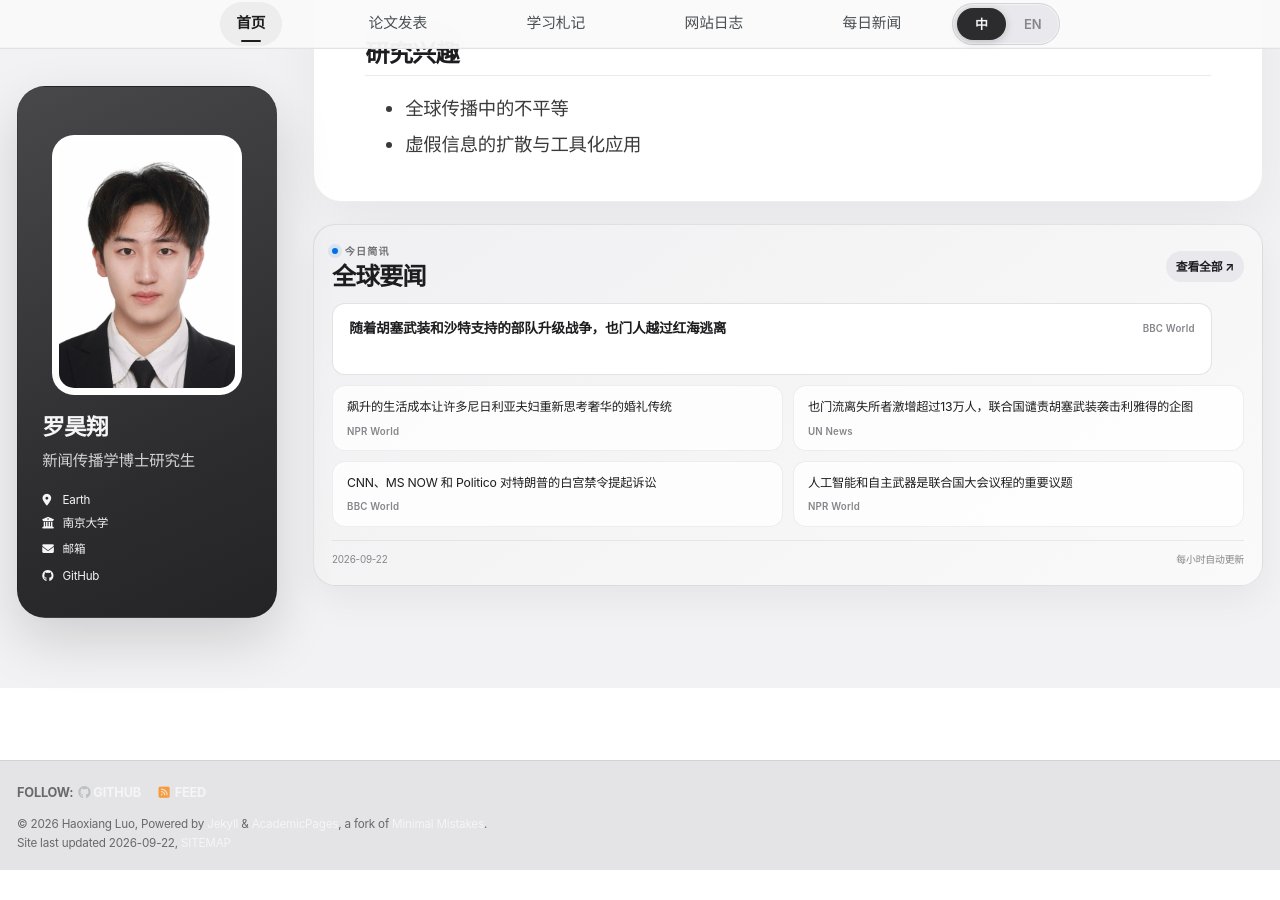
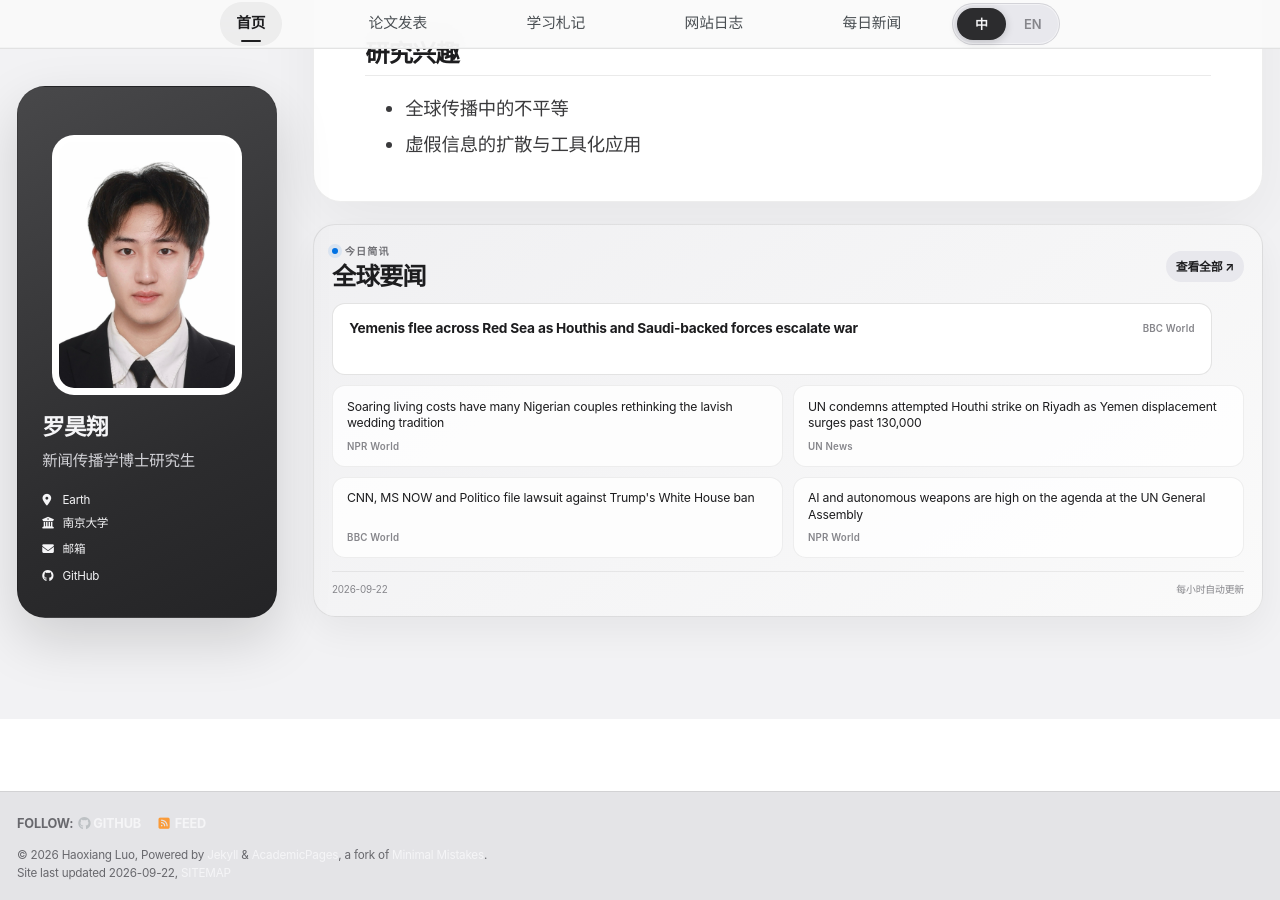
Before and after one commit to HaoxiangLuo/HaoxiangLuo.github.io, a Jekyll site: the page built from _pages/about-zh.md, in a window 1280 px wide and 900 px high, scrolled down 268 px. Built offline with Jekyll 4.4.1, drawn with Linux system fonts in a browser that asks for light colours; a style sheet for code colours, icons or effects is not loaded; before the commit the page ends 1138 px from its top, so only the background shows below that.

Commit message:
Update daily news 2026-09-22

```diff
--- a/_data/daily_news.json
+++ b/_data/daily_news.json
@@ -1,5 +1,5 @@
 {
-  "updated_at": "2026-09-22T11:24:57+08:00",
+  "updated_at": "2026-09-22T12:24:46+08:00",
   "days": [
     {
       "date": "2026-09-22",
@@ -7,56 +7,47 @@
         {
           "title": "Yemenis flee across Red Sea as Houthis and Saudi-backed forces escalate war",
           "source": "BBC World",
-          "url": "https://www.bbc.co.uk/news/articles/cw4gm7l742dmo?at_medium=RSS&at_campaign=rss",
-          "title_zh": "随着胡塞武装和沙特支持的部队升级战争，也门人越过红海逃离"
+          "url": "https://www.bbc.co.uk/news/articles/cw4gm7l742dmo?at_medium=RSS&at_campaign=rss"
         },
         {
           "title": "Soaring living costs have many Nigerian couples rethinking the lavish wedding tradition",
           "source": "NPR World",
-          "url": "https://www.npr.org/2026/09/21/nx-s1-5909146/soaring-living-costs-have-many-nigerian-couples-rethinking-the-lavish-wedding-tradition",
-          "title_zh": "飙升的生活成本让许多尼日利亚夫妇重新思考奢华的婚礼传统"
+          "url": "https://www.npr.org/2026/09/21/nx-s1-5909146/soaring-living-costs-have-many-nigerian-couples-rethinking-the-lavish-wedding-tradition"
         },
         {
           "title": "UN condemns attempted Houthi strike on Riyadh as Yemen displacement surges past 130,000",
           "source": "UN News",
-          "url": "https://news.un.org/feed/view/en/story/2026/09/1168387",
-          "title_zh": "也门流离失所者激增超过13万人，联合国谴责胡塞武装袭击利雅得的企图"
+          "url": "https://news.un.org/feed/view/en/story/2026/09/1168387"
         },
         {
           "title": "CNN, MS NOW and Politico file lawsuit against Trump's White House ban",
           "source": "BBC World",
-          "url": "https://www.bbc.co.uk/news/articles/cm0e32rwvrryo?at_medium=RSS&at_campaign=rss",
-          "title_zh": "CNN、MS NOW 和 Politico 对特朗普的白宫禁令提起诉讼"
+          "url": "https://www.bbc.co.uk/news/articles/cm0e32rwvrryo?at_medium=RSS&at_campaign=rss"
         },
         {
           "title": "AI and autonomous weapons are high on the agenda at the UN General Assembly",
           "source": "NPR World",
-          "url": "https://www.npr.org/2026/09/21/nx-s1-5974200/ai-and-autonomous-weapons-are-high-on-the-agenda-at-the-un-general-assembly",
-          "title_zh": "人工智能和自主武器是联合国大会议程的重要议题"
+          "url": "https://www.npr.org/2026/09/21/nx-s1-5974200/ai-and-autonomous-weapons-are-high-on-the-agenda-at-the-un-general-assembly"
         },
         {
           "title": "‘Nowhere is safe’: UN experts detail Ukraine war’s toll and Russia’s reach beyond its borders",
           "source": "UN News",
-          "url": "https://news.un.org/feed/view/en/story/2026/09/1168386",
-          "title_zh": "没有地方是安全的”：联合国专家详细介绍了乌克兰战争造成的伤亡和俄罗斯的影响力超出其边界"
+          "url": "https://news.un.org/feed/view/en/story/2026/09/1168386"
         },
         {
           "title": "Merz vows to keep coalition together for Germany's 'democratic future'",
           "source": "BBC World",
-          "url": "https://www.bbc.co.uk/news/articles/cqm27p8enwmko?at_medium=RSS&at_campaign=rss",
-          "title_zh": "默茨发誓要为德国的“民主未来”保持联盟"
+          "url": "https://www.bbc.co.uk/news/articles/cqm27p8enwmko?at_medium=RSS&at_campaign=rss"
         },
         {
           "title": "World leaders convene for UNGA. And, Trump says D.C. arch will be a 'military complex'",
           "source": "NPR World",
-          "url": "https://www.npr.org/2026/09/21/g-s1-144238/up-first-newsletter-united-nations-general-assembly-trump-arch-faa-ai-federal-agent-shooting",
-          "title_zh": "世界领导人齐聚联合国大会。而且，特朗普表示华盛顿拱门将成为一个“军事综合体"
+          "url": "https://www.npr.org/2026/09/21/g-s1-144238/up-first-newsletter-united-nations-general-assembly-trump-arch-faa-ai-federal-agent-shooting"
         },
         {
           "title": "‘We are not powerless’: UN chief urges world leaders to invest in peace",
           "source": "UN News",
-          "url": "https://news.un.org/feed/view/en/story/2026/09/1168383",
-          "title_zh": "我们并非无能为力”：联合国秘书长敦促世界领导人投资于和平"
+          "url": "https://news.un.org/feed/view/en/story/2026/09/1168383"
         }
       ]
     },
```
